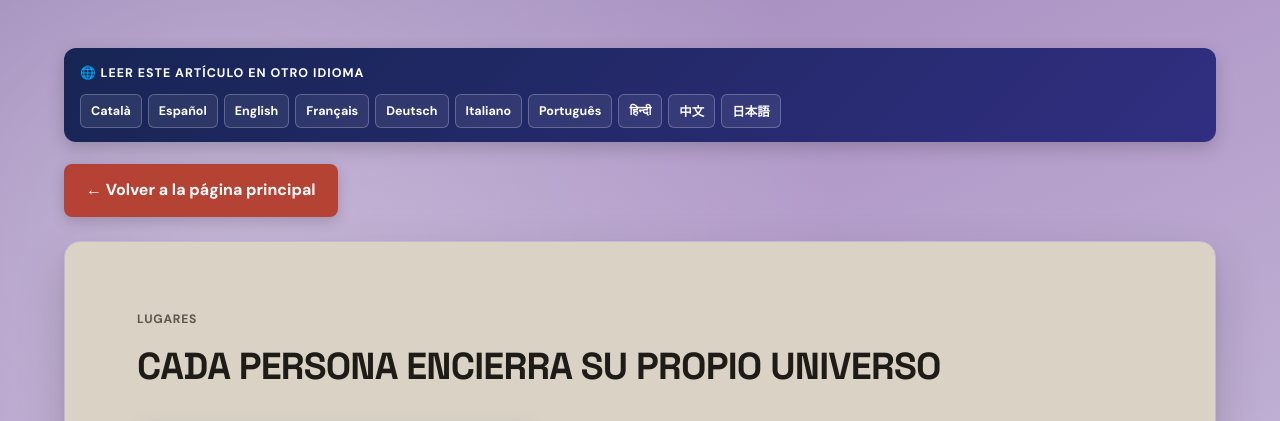
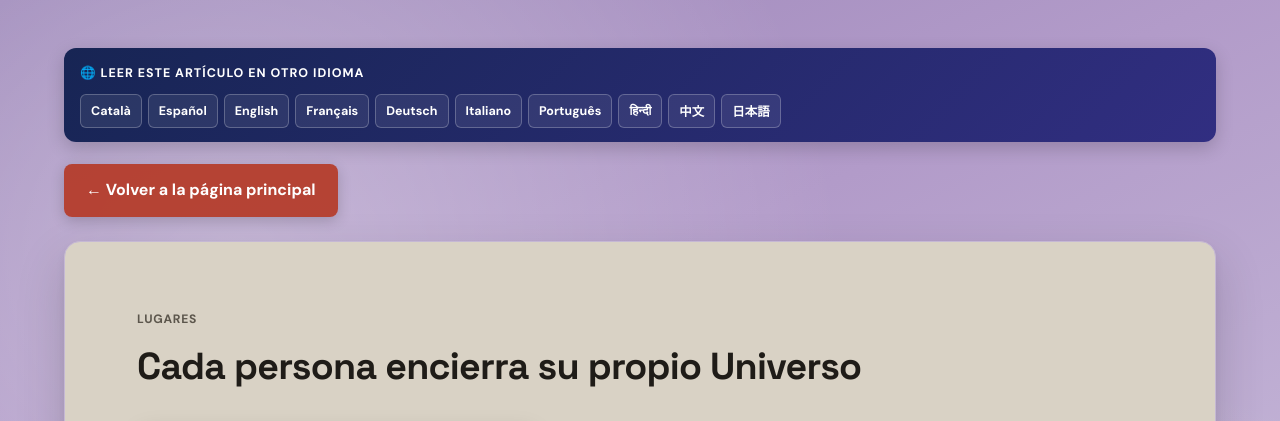
Before and after one commit to Eliusman/ALGO-, an Astro site: page /ALGO-/posts/cada-persona-encierra-su-propio-universo in a window 1280 px wide. Shown: the top 421 px of the page. Built offline with nearby package versions, Linux system fonts and the light colour scheme; Astro itself is replaced by a stand-in of ours.

Commit message:
Update title casing in blog post metadata

```diff
--- a/src/content/posts/cada-persona-encierra-su-propio-universo.md
+++ b/src/content/posts/cada-persona-encierra-su-propio-universo.md
@@ -1,5 +1,5 @@
 ---
-title: "CADA PERSONA ENCIERRA SU PROPIO UNIVERSO"
+title: "Cada persona encierra su propio Universo"
 description: "Es uno de mis pensamientos más recurrentes. Las miles de historias que se pierden por el camino de cada vida y nunca serán contadas."
 pubDate: 2026-09-24
 category: "lugares"
```
